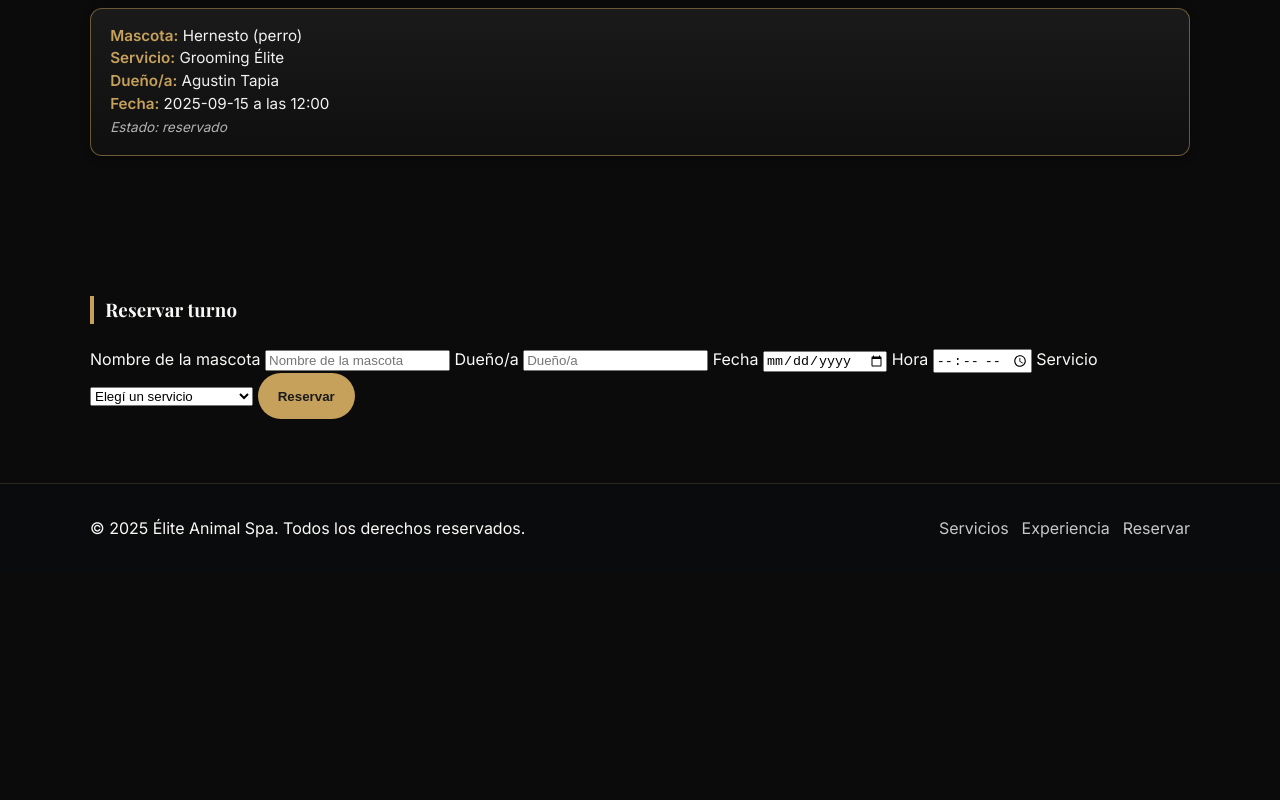
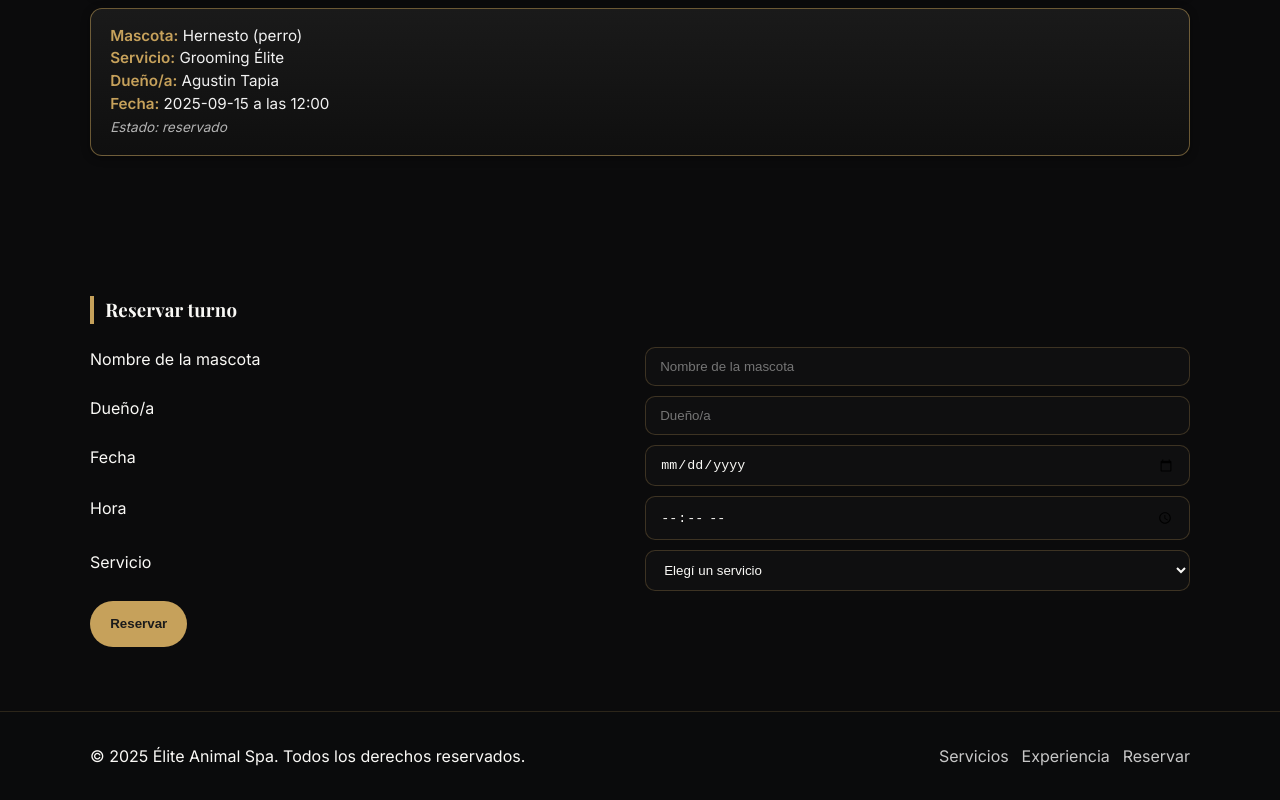
Before and after one commit to carelis66/parcial-1-pd-acn4bv-fagundez, a plain HTML site: page index.html in a window 1280 px wide. Shown: the part 1762-2562 px from the top of the page. Before the commit the page ends 2334 px from the top, so only its background shows below. Drawn offline with nearby package versions, Linux system fonts and the light colour scheme.

Commit message:
style: ajustes en el form

```diff
--- a/styles.css
+++ b/styles.css
@@ -182,6 +182,22 @@ body{
   color: #b3b3b3;
   font-size: 0.85rem;
 }
+/* DFormulario abajo */
+#form-turno{
+  display: grid;
+  gap: .6rem;
+  grid-template-columns: 1fr 1fr;
+}
+#form-turno input, #form-turno select{
+  padding: .7rem .9rem;
+  border-radius: 10px;
+  border: 1px solid rgba(198,161,91,.25);
+  background: #0F0F10; color: var(--ink);
+}
+#form-turno button{ grid-column: 1 / -1; justify-self: start; }
+@media (max-width: 720px){
+  #form-turno{ grid-template-columns: 1fr; }
+}
 
 
 
```
